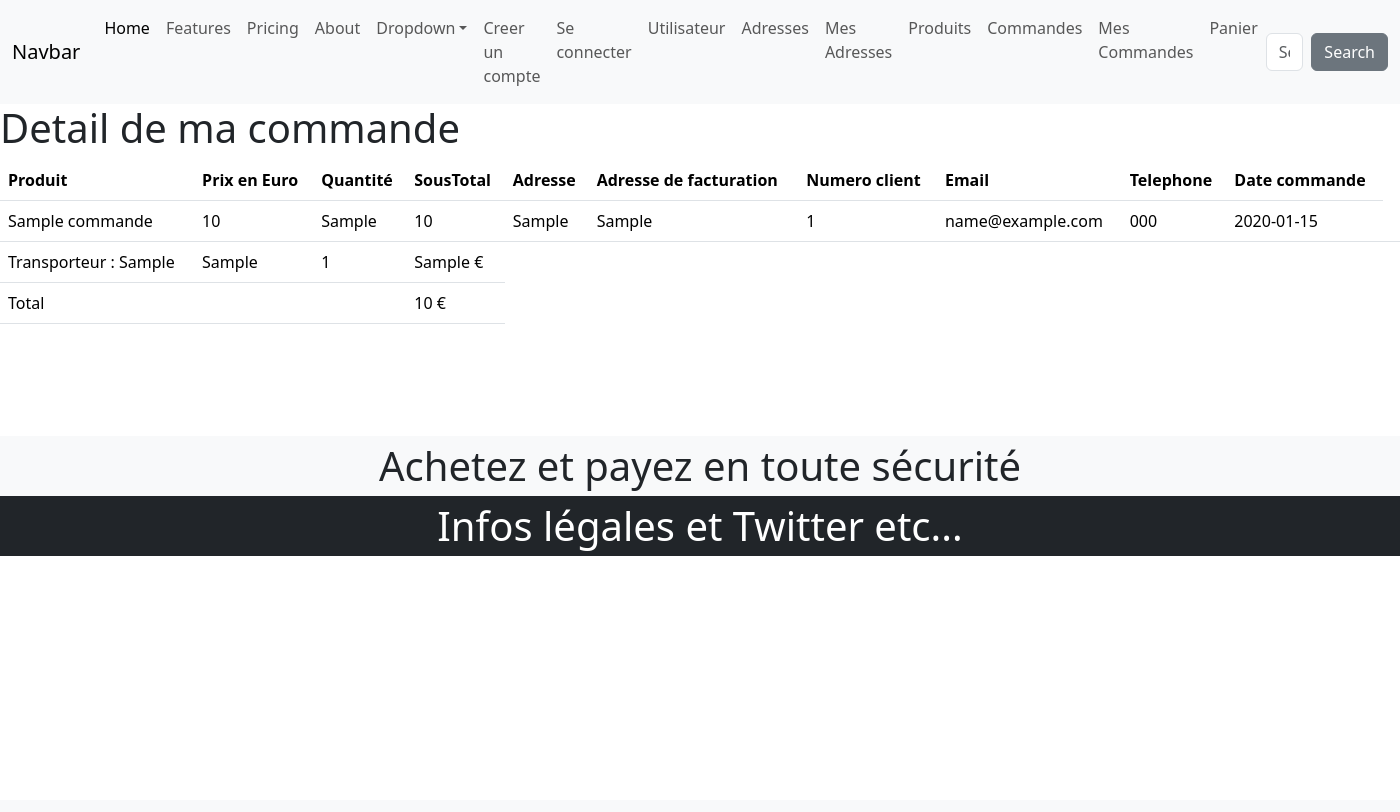
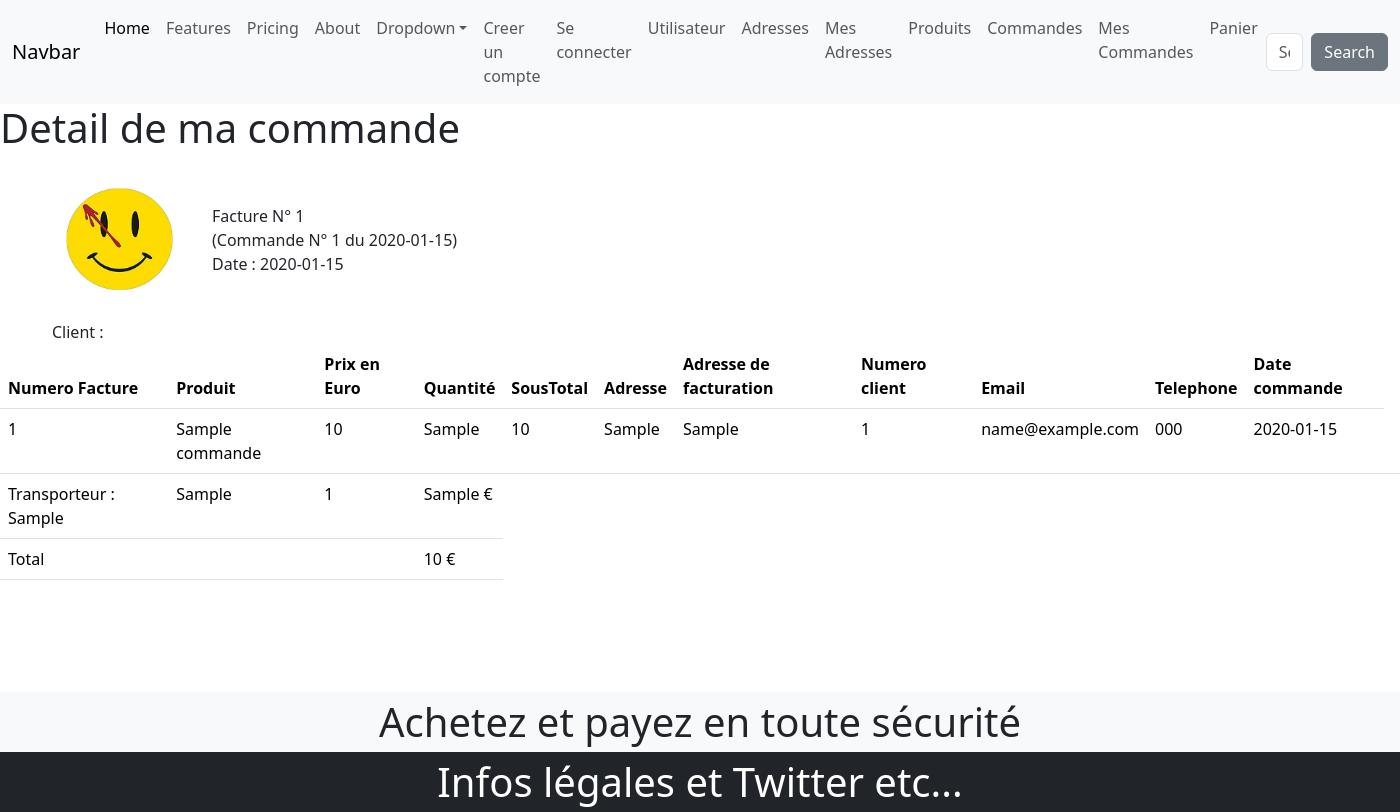
Before and after one commit to Yazou777/siteFilEasyAdmin, a Symfony app: template templates/commande_crud/show_my_commande.html.twig in a window 1400 px wide. Before the commit the page ends 556 px from the top, so only its background shows below. Run offline with Twig, Linux system fonts and the light colour scheme; the template is opened without the code that fills it: most values are stand-ins (such as "Sample title", 1, 10 or a date in 2020); some libraries are stand-ins or nearby versions.

Commit message:
template facture

```diff
--- a/public/css/style.css
+++ b/public/css/style.css
@@ -3,6 +3,11 @@
 .imageCategorie {
     width:20rem;
     height: 20rem;
+}
+
+.logo {
+    width: 10rem;
+    height: 10rem;
 }
 
 @media (max-width: 990px) {
--- a/src/Repository/CommandeRepository.php
+++ b/src/Repository/CommandeRepository.php
@@ -52,7 +52,7 @@ public function myCommandeByCom($id): array
     // automatically knows to select Products
     // the "p" is an alias you'll use in the rest of the query
     $qb = $this->createQueryBuilder('c')
-        ->select('c.id as c_id, u.id as user_id, u.email as user_email, u.uti_telephone as user_tel, produit.id as p_id, produit.pro_nom as p_nom, panier.pan_prix_unite as p_prix, panier.pan_quantite as p_quantite, panier.pan_prix_unite * panier.pan_quantite as p_SousTotal, c.com_adresse_facturation as c_adFac, c.com_adresse_livraison as c_adLiv, c.com_date as c_date' )
+        ->select('c.id as c_id, u.id as user_id, u.email as user_email, u.uti_telephone as user_tel, produit.id as p_id, produit.pro_nom as p_nom, panier.pan_prix_unite as p_prix, panier.pan_quantite as p_quantite, panier.pan_prix_unite * panier.pan_quantite as p_SousTotal, c.com_adresse_facturation as c_adFac, c.com_adresse_livraison as c_adLiv, c.com_date as c_date, c.com_facture_id as c_facId' )
         ->join('c.com_uti', 'u')
         ->join('c.paniers', 'panier')
         ->join('panier.pan_pro', 'produit')
--- a/templates/commande_crud/show_my_commande.html.twig
+++ b/templates/commande_crud/show_my_commande.html.twig
@@ -4,10 +4,24 @@
 
 {% block body %}
     <h1>Detail de ma commande</h1>
+    <div class='container'>
+        <div class='row'>
+            <img src="/images/logoFacture.jpg" class="logo col-6">
+                <div class='col-6 my-auto'>
+                    <div>Facture N° {{ facId }}</div>
+                     <div>(Commande N°  {{ comId }}  du  {{ comDate ? comDate|date('Y-m-d') : '' }})</div>
+                      <div>Date : {{ facDate ? facDate|date('Y-m-d') : '' }}</div>
 
+                </div>
+            <div>
+            Client :
+            </div>
+        </div>
+    </div>
     <table class="table">
         <thead>
             <tr>
+                <th>Numero Facture</th>
                 <th>Produit</th>
                 <th>Prix en Euro</th>
                 <th>Quantité</th>
@@ -29,6 +43,7 @@
         <tbody>
         {% for commande in commandes %}
             <tr>
+             <td>{{ commande.c_facId }}</td>
               <td>{{ commande.p_nom }}</td>
                 <td>{{ commande.p_prix }}</td>
                 <td>{{ commande.p_quantite }}</td>
```
Also changed, not shown: src/Controller/CommandeCrudController.php (+9 -1 lines), public/images/logoFacture.jpg (added).
